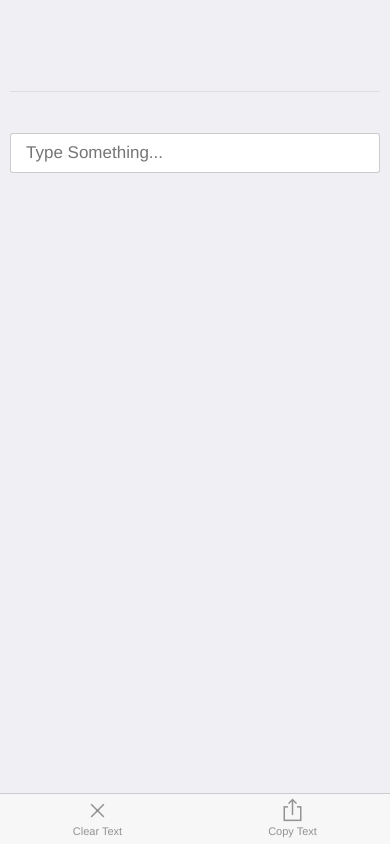
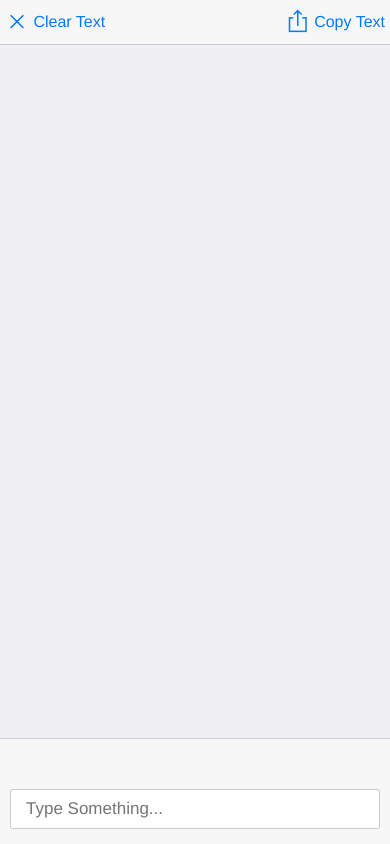
Before and after one commit to janithl/sinhetic, a plain HTML site: page index.html in a window 390 px wide. Drawn offline with Linux system fonts and the light colour scheme; some packages are replaced by stand-ins of ours.

Commit message:
some styling changes: moved text input to the bottom bar and moved buttons to top bar

```diff
--- a/index.html
+++ b/index.html
@@ -10,13 +10,14 @@
     <link rel="stylesheet" href="ratchet/css/ratchet.min.css">
     <link rel="stylesheet" href="ratchet/css/ratchet-theme-ios.min.css">
     <style>
-    #content 		{ padding: 10px; }
-    #translation 	{ min-height: 61px;	margin: 0 0 20px; }
-	#dictionary 	{ height: 42px;	padding: 5px 0;	border-top: 1px solid #ddd;	overflow: hidden; }
+    #translation 	{ margin: 10px; }
+    #output			{ display: none; width: 90%; margin: 10px auto; }
+
+    #bar-bottom		{ padding: 0 10px; }
+	#dictionary 	{ height: 40px;	padding: 5px 0; margin: 5px 0; overflow: hidden; }
 	.word 			{ display: inline-block; margin: 0 5px 5px 0; padding: 5px;	background: #ddd; color: #111; }
 	.activeword		{ background: #aaa; }
-	#deletebtn		{ display: none; margin: 5px 0 0 5px; float: right; }
-	#output			{ display: none; }
+	#deletebtn		{ display: none; float: right; }
     </style>
 
     <script type="text/javascript" src="cordova.js"></script>
@@ -27,23 +28,28 @@
     <script type="text/javascript" src="js/app.js"></script>
 </head>
 <body onload="tr.create()">
+
+	<header class="bar bar-nav">
+		<button class="btn btn-link btn-nav pull-left" onclick="tr.clearWords()">
+			<span class="icon icon-close"></span>
+			Clear Text
+		</button>
+		<button class="btn btn-link btn-nav pull-right" onclick="tr.copyText()">
+			<span class="icon icon-share"></span>
+			Copy Text
+		</button>
+		<h1 class="title"></h1>
+	</header>
+
 	<div class="content" id="content">
 		<div 		id="translation"></div>
 		<textarea 	id="output" onblur="tr.hideOutput()"></textarea>
+	</div>
+
+	<nav id="bar-bottom" class="bar bar-tab">
 		<button 	id="deletebtn" class="btn btn-negative" onclick="tr.deleteWord()"><span class="icon icon-trash"></span></button>
 		<div 		id="dictionary"></div>
 		<input 		id="pinput" type="text" placeholder="Type Something..." onkeyup="tr.engToSin(event)"  autocorrect="off" autocapitalize="off" autofocus>
-	</div>
-
-	<nav class="bar bar-tab">
-		<a class="tab-item" onclick="tr.clearWords()">
-			<span class="icon icon-close"></span>
-			<span class="tab-label">Clear Text</span>
-		</a>
-		<a class="tab-item" onclick="tr.copyText()">
-			<span class="icon icon-share"></span>
-			<span class="tab-label">Copy Text</span>
-		</a>
 	</nav>
 </body>
 </html>
--- a/js/app.js
+++ b/js/app.js
@@ -153,7 +153,7 @@ var tr = {
 	editWord: function(index) {
 		/** edit a word already in the wordlist */
 		tr.editing 					= index;
-		tr.dict.innerHTML			= tr.wordlist[index].si;
+		tr.dict.innerHTML			= '<div class="word activeword">' + tr.wordlist[index].si + '</div>';;
 		tr.pinput.value				= tr.wordlist[index].lat;
 		tr.deletebtn.style.display	= 'block';
 		tr.pinput.focus();
```
